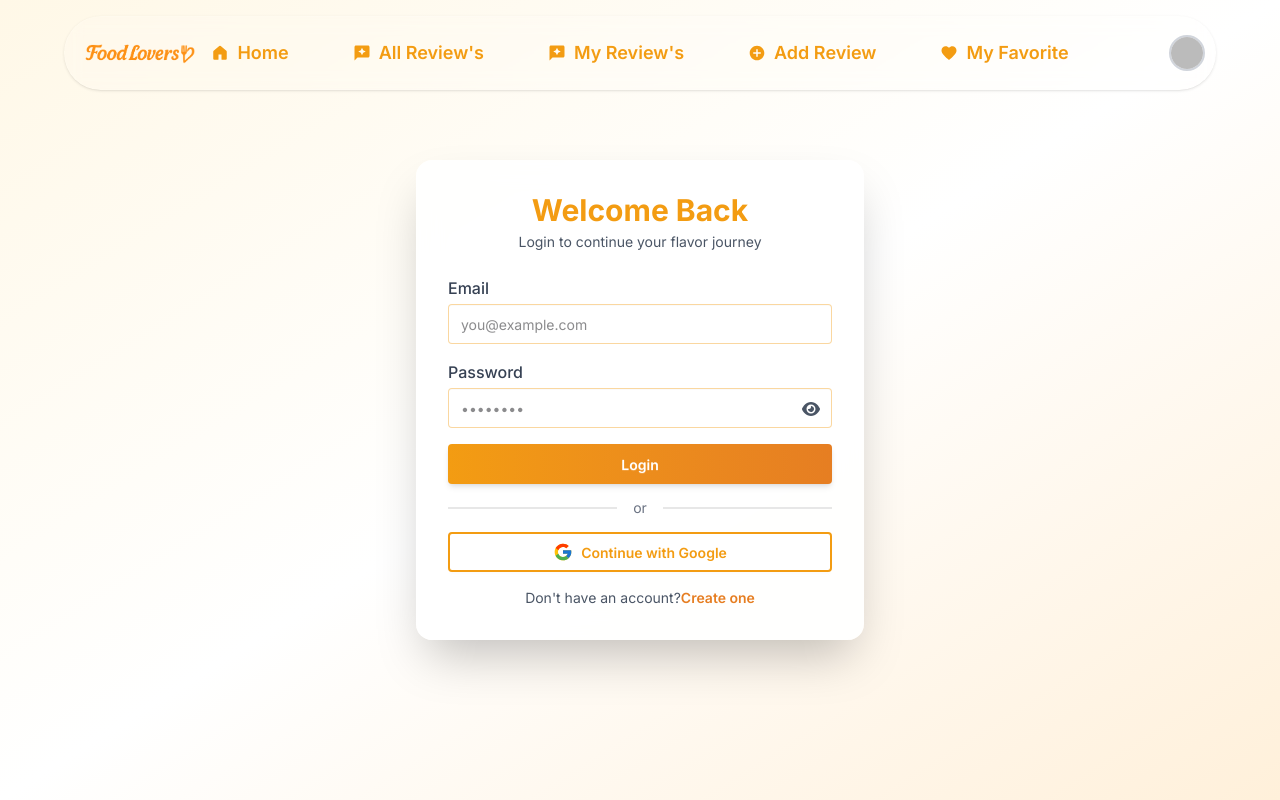
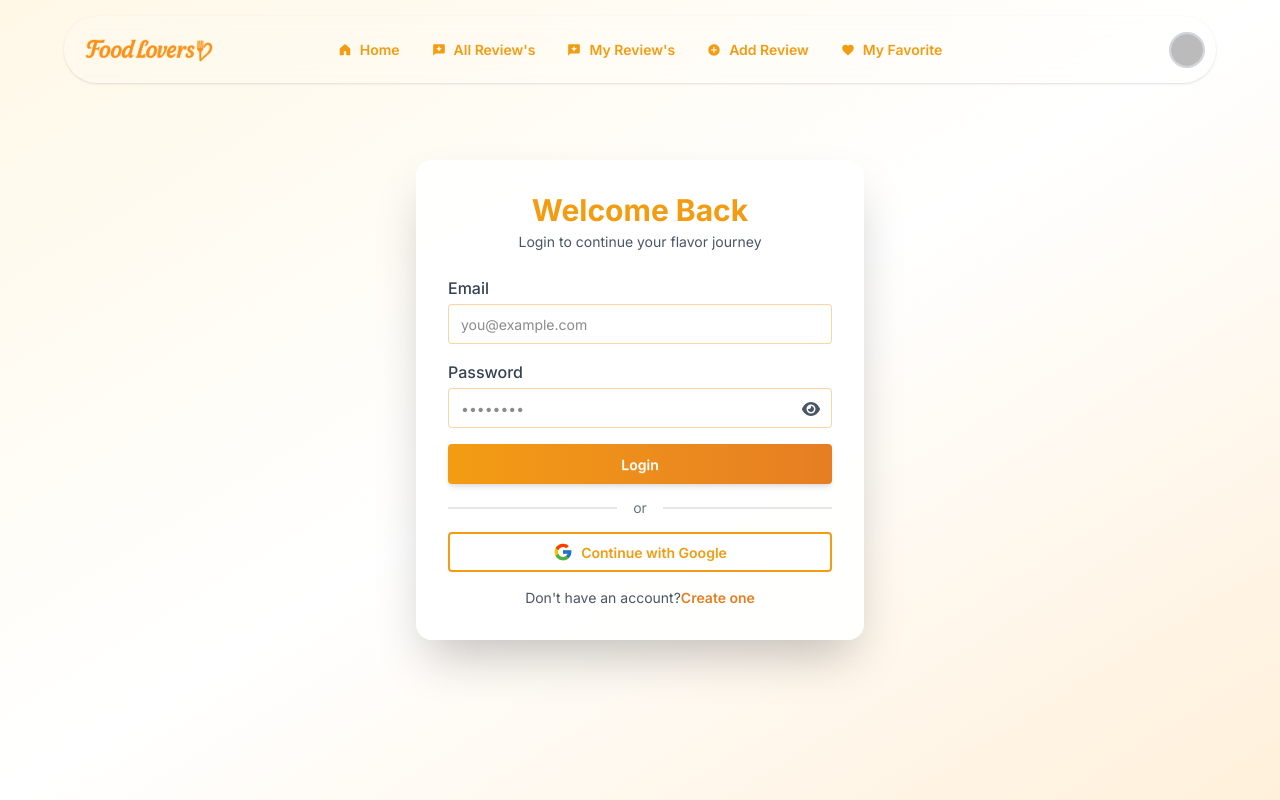
Before and after one commit to ArifBillahMubin/Local-Food-Lovers-Network, a React (Vite) app: page /login in a window 1280 px wide. Shown: the top 800 px of the page. Built offline with nearby package versions, Linux system fonts and the light colour scheme; no server answers; sample sign-in values are in the browser's storage.

Commit message:
all bug fixed

```diff
--- a/src/components/Navbar/Navbar.jsx
+++ b/src/components/Navbar/Navbar.jsx
@@ -55,7 +55,7 @@ const Navbar = () => {
         <div className="navbar fixed top-0 left-1/2 -translate-x-1/2 w-[90%] max-w-7xl z-50 flex justify-between py-2 min-h-0 rounded-full bg-white/10 backdrop-blur-sm text-white shadow-sm mt-4 border border-white/10">
             <div className="navbar-start ">
                 <div className="dropdown ">
-                    <div tabIndex={0} role="button" className="btn btn-ghost md:hidden">
+                    <div tabIndex={0} role="button" className="btn btn-ghost lg:hidden">
                         <svg
                             xmlns="http://www.w3.org/2000/svg"
                             className="h-5 w-5 text-[#E67E22]"
@@ -113,16 +113,16 @@ const Navbar = () => {
                     <img className='w-35 pl-3' src={logo} alt="" />
                 </Link>
             </div>
-            <div className="navbar-center hidden md:flex">
-                <ul className="menu menu-horizontal px-1 gap-10">
+            <div className="navbar-center hidden lg:flex">
+                <ul className="menu menu-horizontal px-1 gap-2">
                     <li>
-                        <NavLink to={"/"} className="text-[#F39C12] font-semibold text-lg">
+                        <NavLink to={"/"} className="text-[#F39C12] font-semibold ">
                             <GoHomeFill />
                             Home
                         </NavLink>
                     </li>
                     <li>
-                        <NavLink to={"/allReview"} className="text-[#F39C12] font-semibold text-lg" >
+                        <NavLink to={"/allReview"} className="text-[#F39C12] font-semibold " >
                             <MdReviews />
                             All Review's
                         </NavLink>
@@ -130,7 +130,7 @@ const Navbar = () => {
                     {
                         user &&
                         <li>
-                            <NavLink to={"/myReview"} className="text-[#F39C12] font-semibold text-lg" >
+                            <NavLink to={"/myReview"} className="text-[#F39C12] font-semibold " >
                                 <MdReviews />
                                 My Review's
                             </NavLink>
@@ -139,7 +139,7 @@ const Navbar = () => {
                     {
                         user &&
                         <li>
-                            <NavLink to={"/addReview"} className="text-[#F39C12] font-semibold text-lg" >
+                            <NavLink to={"/addReview"} className="text-[#F39C12] font-semibold " >
                                 <IoMdAddCircle />
                                 Add Review
                             </NavLink>
@@ -148,7 +148,7 @@ const Navbar = () => {
                     {
                         user &&
                         <li>
-                            <NavLink to={"/myFavorite"} className="text-[#F39C12] font-semibold text-lg" >
+                            <NavLink to={"/myFavorite"} className="text-[#F39C12] font-semibold " >
                                 <MdFavorite />
                                 My Favorite
                             </NavLink>
--- a/src/pages/Home/Home.jsx
+++ b/src/pages/Home/Home.jsx
@@ -80,8 +80,8 @@ const Home = () => {
                     {/*  1 */}
                     <div className="bg-white/90 border border-[#F39C12]/20 rounded-2xl shadow-lg p-6 flex flex-col items-center text-center hover:shadow-xl hover:scale-[1.03] transition-transform duration-300">
                         <img
-                            src="https://images.unsplash.com/photo-1607746882042-944635dfe10e?w=600"
-                            alt="Foodie 1"
+                            src="https://avatars.githubusercontent.com/u/190505557?v=4"
+                            alt=""
                             className="w-24 h-24 rounded-full border-4 border-[#F39C12] object-cover"
                         />
                         <h3 className="text-xl font-bold text-[#E67E22] mt-4">Arif Billah</h3>
@@ -93,7 +93,7 @@ const Home = () => {
                     <div className="bg-white/90 border border-[#F39C12]/20 rounded-2xl shadow-lg p-6 flex flex-col items-center text-center hover:shadow-xl hover:scale-[1.03] transition-transform duration-300">
                         <img
                             src="https://images.unsplash.com/photo-1507003211169-0a1dd7228f2d?w=600"
-                            alt="Foodie 2"
+                            alt=""
                             className="w-24 h-24 rounded-full border-4 border-[#F39C12] object-cover"
                         />
                         <h3 className="text-xl font-bold text-[#E67E22] mt-4">Tanvir Hasan</h3>
@@ -104,8 +104,8 @@ const Home = () => {
                     {/*  3 */}
                     <div className="bg-white/90 border border-[#F39C12]/20 rounded-2xl shadow-lg p-6 flex flex-col items-center text-center hover:shadow-xl hover:scale-[1.03] transition-transform duration-300">
                         <img
-                            src="https://images.unsplash.com/photo-1534528741775-53994a69daeb?w=600"
-                            alt="Foodie 3"
+                            src="https://images.unsplash.com/photo-1607746882042-944635dfe10e?w=600"
+                            alt=""
                             className="w-24 h-24 rounded-full border-4 border-[#F39C12] object-cover"
                         />
                         <h3 className="text-xl font-bold text-[#E67E22] mt-4">Sadia Rahman</h3>
@@ -166,15 +166,15 @@ const Home = () => {
 
                     {/* Newsletter Form */}
                     <div className="flex justify-center mt-6">
-                        <div className="flex w-full max-w-md">
+                        <div className="w-11/12 max-w-md mx-auto flex flex-col sm:flex-row items-stretch sm:items-center overflow-hidden shadow-sm rounded-lg border border-[#F39C12]/40 bg-white">
                             <input
                                 type="email"
                                 placeholder="Enter your email..."
-                                className="flex-grow bg-white px-5 py-3 rounded-l-lg border border-[#F39C12]/40 focus:outline-none focus:ring-2 focus:ring-[#F39C12] text-gray-700"
+                                className="flex-grow px-5 py-3 text-gray-700 focus:outline-none focus:ring-2 focus:ring-[#F39C12] rounded-t-lg sm:rounded-t-none sm:rounded-l-lg"
                             />
                             <button
                                 type="button"
-                                className="px-6 py-3 rounded-r-lg bg-gradient-to-r from-[#F39C12] to-[#E67E22] text-white font-semibold hover:brightness-110 transition-all duration-200"
+                                className="px-5 py-3 bg-gradient-to-r from-[#F39C12] to-[#E67E22] text-white font-semibold hover:brightness-110 transition-all duration-200 rounded-b-lg sm:rounded-b-none sm:rounded-r-lg"
                             >
                                 Subscribe
                             </button>
--- a/src/pages/MyReview/MyReview.jsx
+++ b/src/pages/MyReview/MyReview.jsx
@@ -49,7 +49,7 @@ const MyReview = () => {
                         if (data.data.deletedCount) {
                             Swal.fire({
                                 title: "Deleted!",
-                                text: "Your file has been deleted.",
+                                text: "Your review has been deleted.",
                                 icon: "success"
                             });
                             const remainingReviews = myReview.filter(review => review._id !== _id);
@@ -107,7 +107,7 @@ const MyReview = () => {
                                 <td className="font-semibold">{review.foodName}</td>
                                 <td>{review.restaurant}</td>
                                 <td>{review.createdAt.split("T")[0]}</td>
-                                <td className="text-center space-x-2">
+                                <td className="text-center space-y-2 md:space-x-2">
                                     <Link to={`/editReview/${review._id}`} className="btn btn-xs bg-[#F39C12] hover:bg-[#E67E22] text-white border-none">
                                         Edit
                                     </Link>
```
